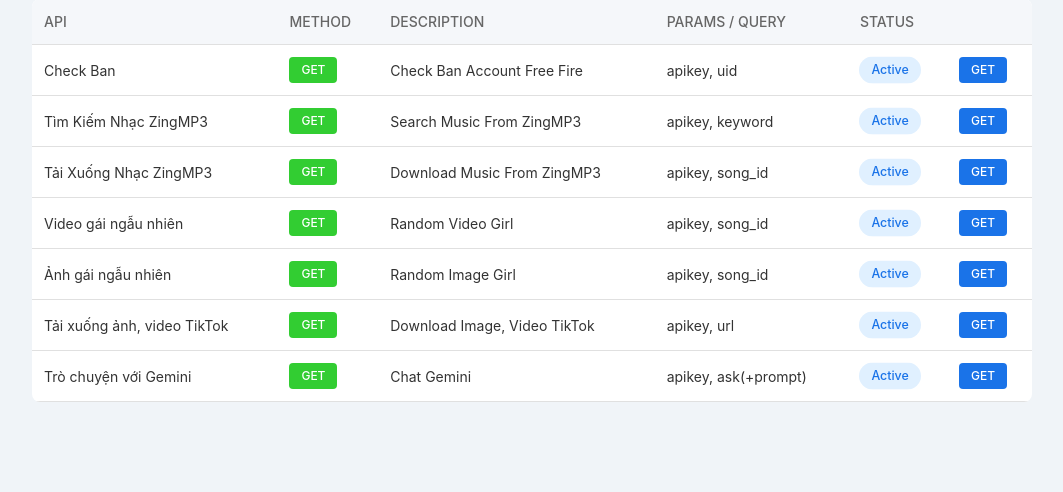
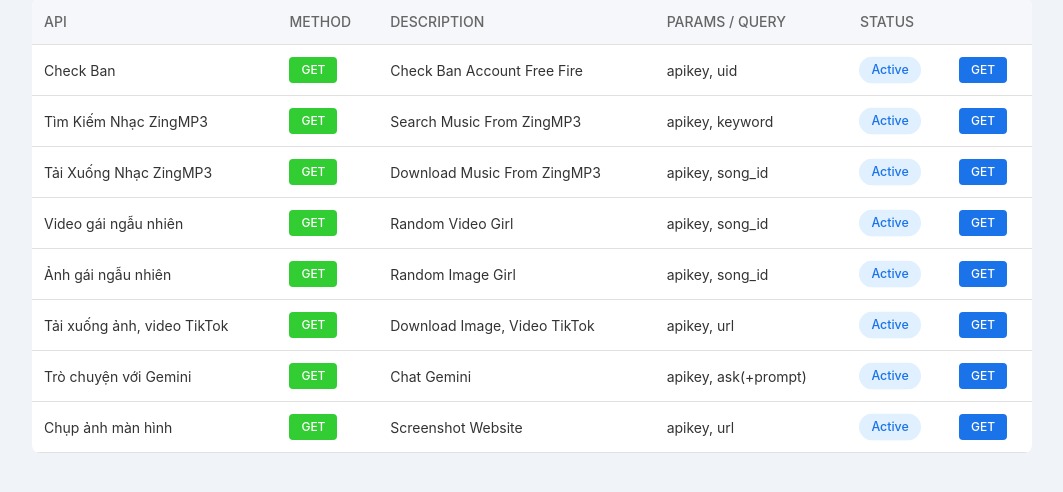
Before and after one commit to Xuankiendev/api-kiendev, a Flask app: page / in a window 1280 px wide. Shown: the part 172-664 px from the top of the page, without its empty margins (108-1171 px from the left). Run offline with Flask 3, Linux system fonts and the light colour scheme.

Commit message:
Update index.html

```diff
--- a/templates/index.html
+++ b/templates/index.html
@@ -217,6 +217,14 @@
                     <td><span class="status">Active</span></td>
                     <td><a href="https://api-kiendev.vercel.app/chat_gemini" target="_blank" class="get-btn">GET</a></td>
                 </tr>
+                <tr>
+                    <td>Chụp ảnh màn hình</td>
+                    <td><span class="method-get">GET</span></td>
+                    <td>Screenshot Website</td>
+                    <td>apikey, url</td>
+                    <td><span class="status">Active</span></td>
+                    <td><a href="https://api-kiendev.vercel.app/screenshot" target="_blank" class="get-btn">GET</a></td>
+                </tr>
             </tbody>
         </table>
     </div>
```
